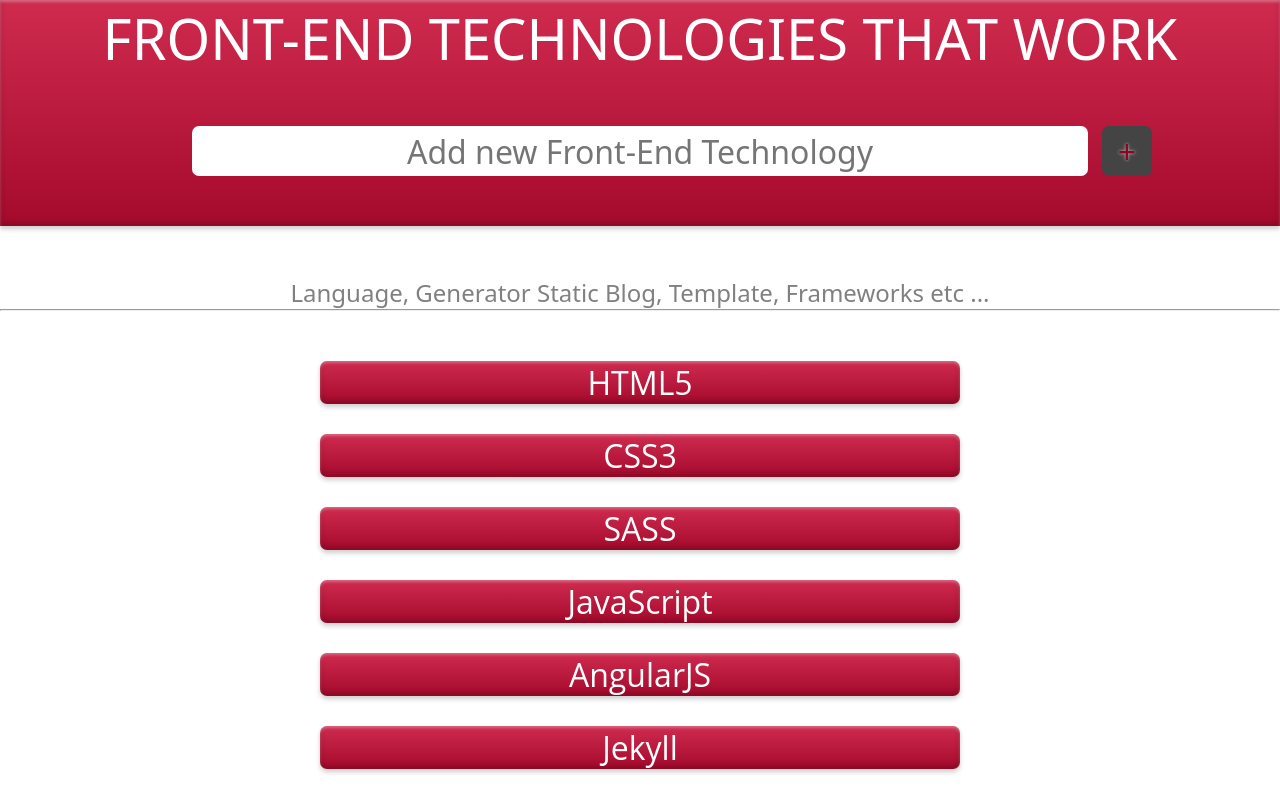
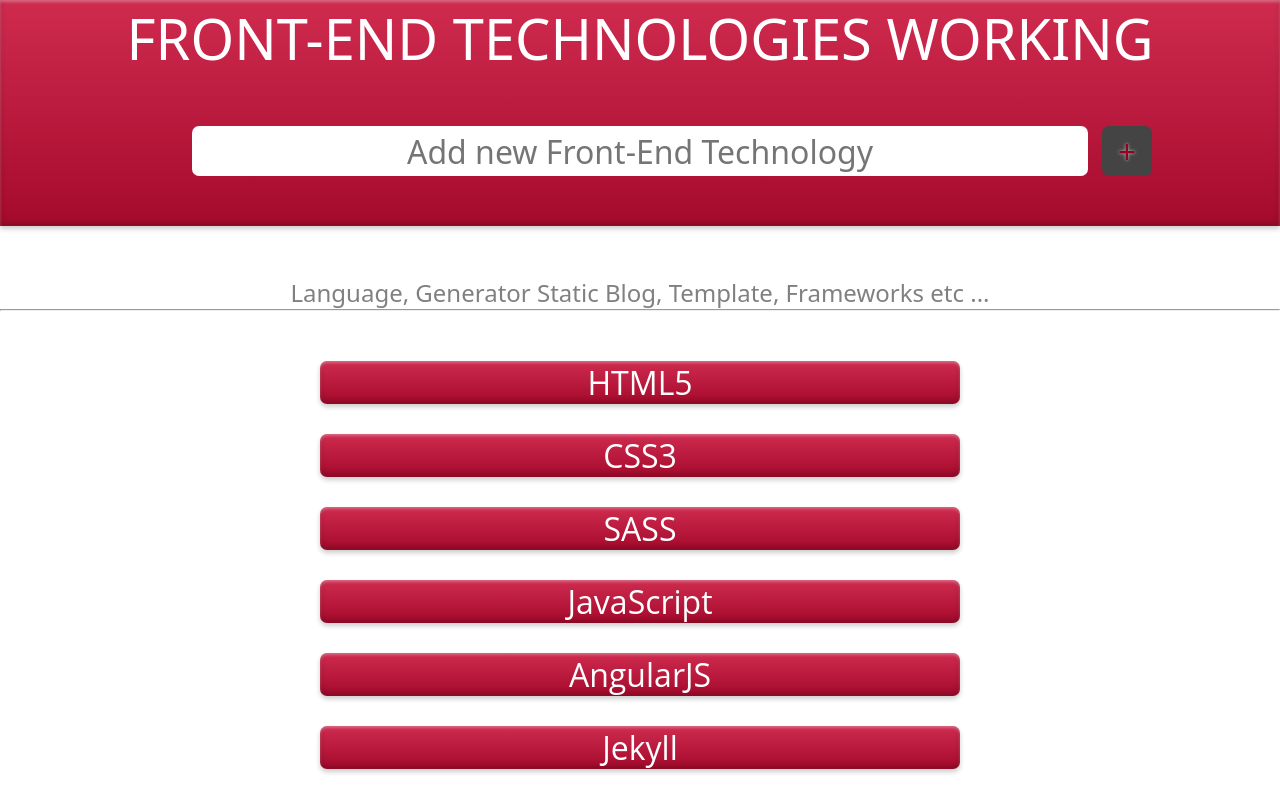
Before and after one commit to sergiolimajr/project-angularjs, a plain HTML site: page index.html in a window 1280 px wide. Shown: the top 796 px of the page. Drawn offline with nearby package versions, Linux system fonts and the light colour scheme.

Commit message:
Update index.html

```diff
--- a/index.html
+++ b/index.html
@@ -15,7 +15,7 @@
 		<div ng-controller="mainCtrl">
 			<div class="container">
 				<label class="title">
-					<h1>Front-end technologies that work</h1>
+					<h1>Front-End Technologies Working</h1>
 				</label>
 
 				<form ng-submit="addTech()">
```
